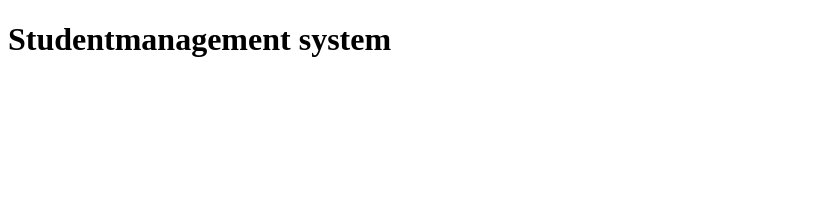
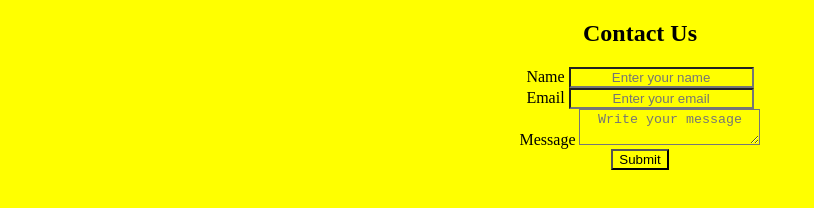
Before and after one commit to abdullaharsalan447-dev/html, a plain HTML site: page index.html in a window 1280 px wide. Shown: the whole page, without its empty margins (0-814 px from the left). Drawn offline with Linux system fonts and the light colour scheme.

Commit message:
Add files via upload

```diff
--- a/index.html
+++ b/index.html
@@ -1,19 +1,38 @@
 <!DOCTYPE html>
 <html lang="en">
 <head>
-  <meta charset="UTF-8">
-  <meta name="viewport" content="width=device-width, initial-scale=1.0">
-  <title>Student Management system</title>
-  <link rel="styleesheet"herf="stle.css">
+    <meta charset="UTF-8">
+    <meta name="viewport" content="width=device-width, initial-scale=1.0">
+    <title>Form Example</title>
+    <link rel="stylesheet" href="style.css">
 </head>
 <body>
-  <div class="container">
-    <h1>Studentmanagement system</h1>
 
-    <form id="studentForm">
-    <div class="Form -group">
-    <label for="name"
-    </form>
+    <div class="form-container">
+        <h2>Contact Us</h2>
 
+        <form id="contactForm">
+            <div class="input-group">
+                <label>Name</label>
+                <input type="text" id="name" placeholder="Enter your name" required>
+            </div>
+
+            <div class="input-group">
+                <label>Email</label>
+                <input type="email" id="email" placeholder="Enter your email" required>
+            </div>
+
+            <div class="input-group">
+                <label>Message</label>
+                <textarea id="message" placeholder="Write your message" required></textarea>
+            </div>
+
+            <button type="submit" class="btn">Submit</button>
+        </form>
+
+        <p id="status"></p>
+    </div>
+
+    <script src="script.js"></script>
 </body>
 </html>
```
